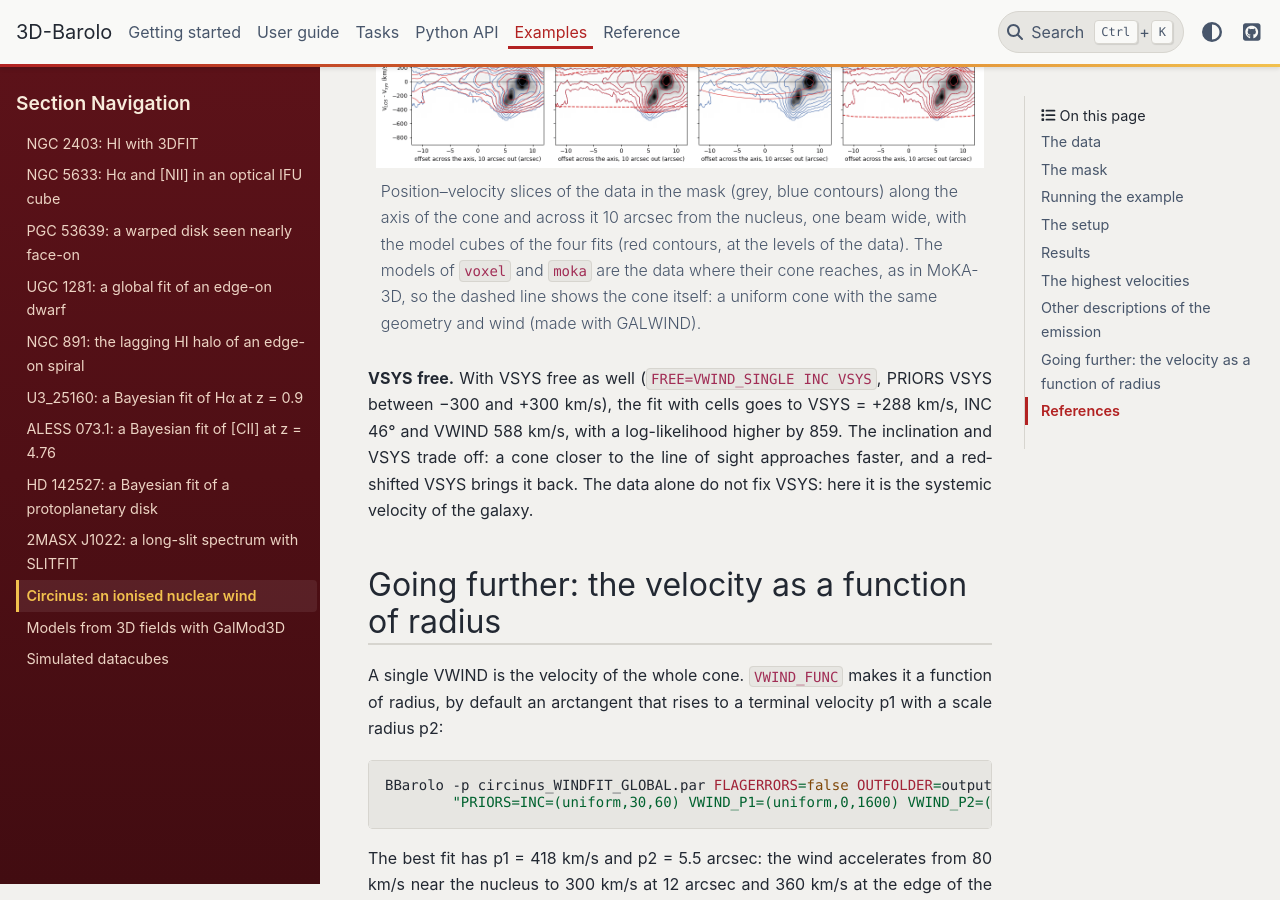
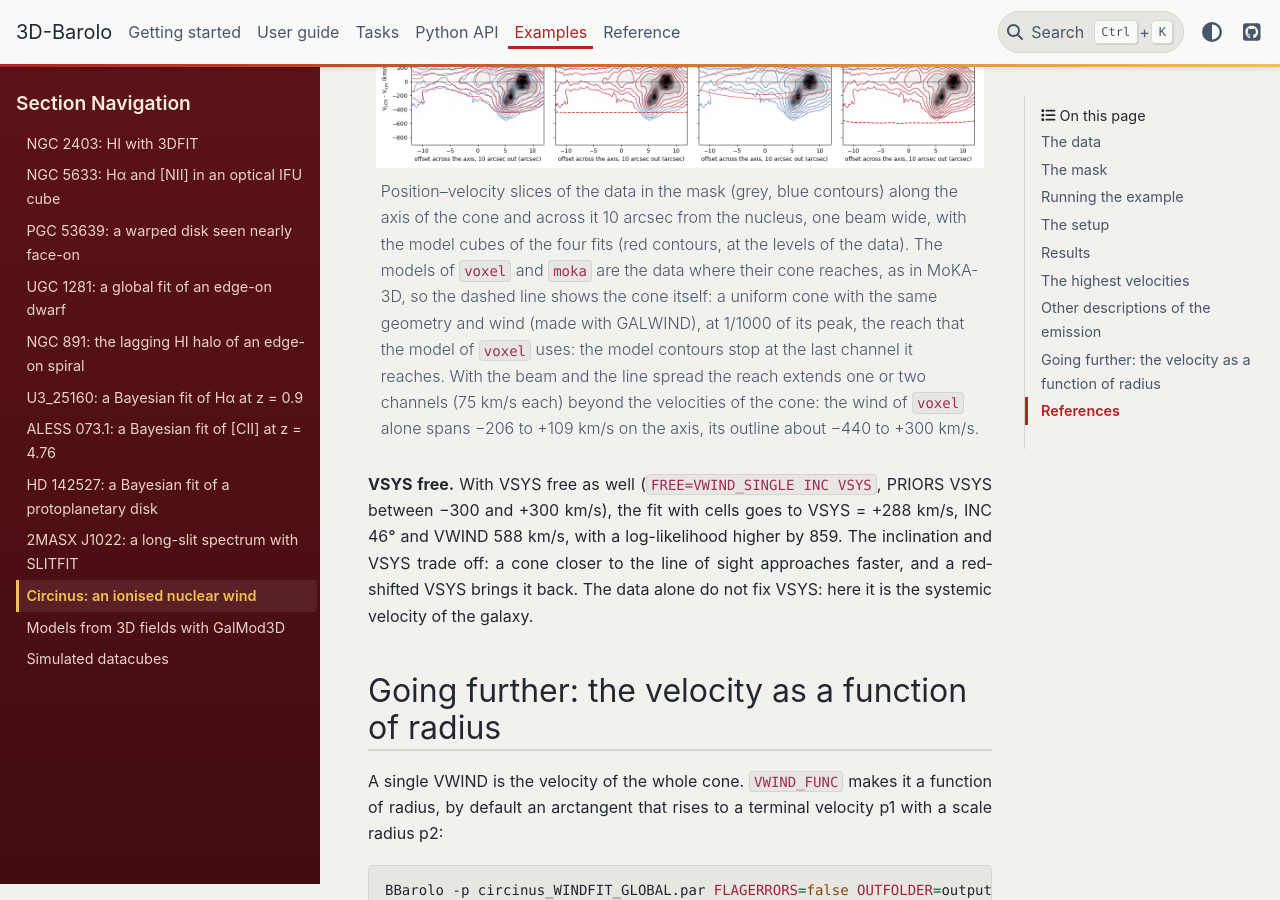
Before and after one commit to editeodoro/bbarolo2, a Sphinx documentation site: the page built from docs/examples/circinus.md, in a window 1280 px wide and 900 px high, scrolled down 10806 px. Built offline with Sphinx 7.4.7 and the PyData theme 0.15.4, drawn with Linux system fonts in a browser that asks for light colours.

Commit message:
Circinus comparison figure: the cone outline at 1/1000 of its peak, the reach of the voxel model
The dashed outline of the uniform cone (voxel, moka) was at 5% of its peak in each slice, narrower than the reach
of the voxel model (1/1000 of the cone's peak in the cube), so the model contours ran past it. It is now drawn at
that reach, and the models of voxel and moka are blanked where the cone does not reach, so that their contours
stop at the last channel reached instead of running on to the next one.

Co-Authored-By: Claude Opus 5.5 <noreply@anthropic.com>

````diff
--- a/docs/examples/circinus.md
+++ b/docs/examples/circinus.md
@@ -275,7 +275,10 @@ They took 4 to 8.5 minutes each. The four agree on a cone inclined by 66° to 85
 Position–velocity slices of the data in the mask (grey, blue contours) along the axis of the cone and across it 10
 arcsec from the nucleus, one beam wide, with the model cubes of the four fits (red contours, at the levels of the
 data). The models of `voxel` and `moka` are the data where their cone reaches, as in MoKA-3D, so the dashed line
-shows the cone itself: a uniform cone with the same geometry and wind (made with GALWIND).
+shows the cone itself: a uniform cone with the same geometry and wind (made with GALWIND), at 1/1000 of its peak,
+the reach that the model of `voxel` uses: the model contours stop at the last channel it reaches. With the beam and
+the line spread the reach extends one or two channels (75 km/s each) beyond the velocities of the cone: the wind of
+`voxel` alone spans −206 to +109 km/s on the axis, its outline about −440 to +300 km/s.
 ```
 
 **VSYS free.** With VSYS free as well (`FREE=VWIND_SINGLE INC VSYS`, PRIORS VSYS between −300 and +300 km/s), the
--- a/docs/scripts/make_example_figures.py
+++ b/docs/scripts/make_example_figures.py
@@ -224,7 +224,7 @@ def circinus_compare(work):
     across it at 10 arcsec from the nucleus, 1 beam wide. The model cubes of the fits (_mod_wind.fits) in red
     contours at the levels of the data; those of voxel and moka are the data where their cone reaches (as MoKA-3D),
     so their cone is drawn too: the outline (dashed) of a uniform cone with the same geometry and wind (GALWIND), at
-    5% of its peak in each slice."""
+    1/1000 of its peak in the cube, the reach of the cone in the model of voxel."""
     import numpy as np
     import matplotlib
     matplotlib.use("Agg")
@@ -282,7 +282,9 @@ def circinus_compare(work):
                         vsys=par.get("vsys", 0.), inc=par["inc"], pa=25, openang=110, conelen=52,
                         vwind=par["vwind"], vdisp=0, restwave=5006.843, redshift=0.001448, specres=0.85, dens=1,
                         verbose=False)
-            cone = np.where(mask, np.asarray(g.run(threads=4).model.data, np.float64), np.nan)
+            cone = np.asarray(g.run(threads=4).model.data, np.float64)
+            cone_lev = 1e-3 * np.nanmax(cone)               # (the reach of the cone: 1/1000 of its peak in the cube)
+            cone = np.where(mask, cone, np.nan)
         for i, (d, m, c, offs, xl) in enumerate(
                 ((d_al, slice_(model, x0, y0, ux, uy, along),
                   None if cone is None else slice_(cone, x0, y0, ux, uy, along), along, "offset along the axis (arcsec)"),
@@ -293,10 +295,14 @@ def circinus_compare(work):
             ext = [offs[0], offs[-1], vel[chan][0], vel[chan][-1]]
             ax.imshow(d, origin="lower", aspect="auto", extent=ext, cmap="Greys", vmin=0, vmax=np.nanpercentile(d, 99.5))
             ax.contour(offs, vel[chan], np.nan_to_num(d), lev, colors="#1f4e9c", linewidths=0.7)
-            ax.contour(offs, vel[chan], np.nan_to_num(m), lev, colors="#d62728", linewidths=0.8)
-            if c is not None:
-                cc = np.nan_to_num(c)
-                ax.contour(offs, vel[chan], cc, [0.05 * cc.max()], colors="#d62728", linewidths=1.4,
+            if c is None:
+                ax.contour(offs, vel[chan], np.nan_to_num(m), lev, colors="#d62728", linewidths=0.8)
+            else:
+                # (the model is the data where the cone reaches and 0 elsewhere: blanked there, so that its contours
+                # stop at the last channel reached instead of running on to the next channel)
+                ax.contour(offs, vel[chan], np.where(np.nan_to_num(m) != 0, m, np.nan), lev, colors="#d62728",
+                           linewidths=0.8)
+                ax.contour(offs, vel[chan], np.nan_to_num(c), [cone_lev], colors="#d62728", linewidths=1.4,
                            linestyles="--")
             ax.axhline(0, color="k", lw=0.5)
             ax.set_xlabel(xl)
````
Also changed, not shown: docs/figures/examples/circinus_compare.png.
